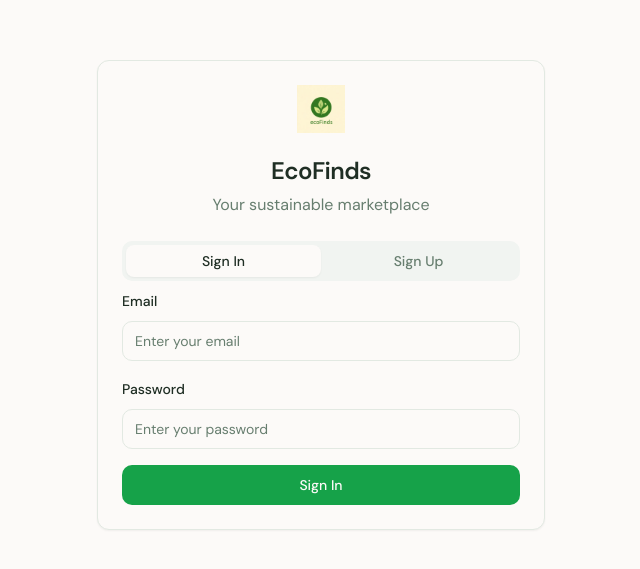
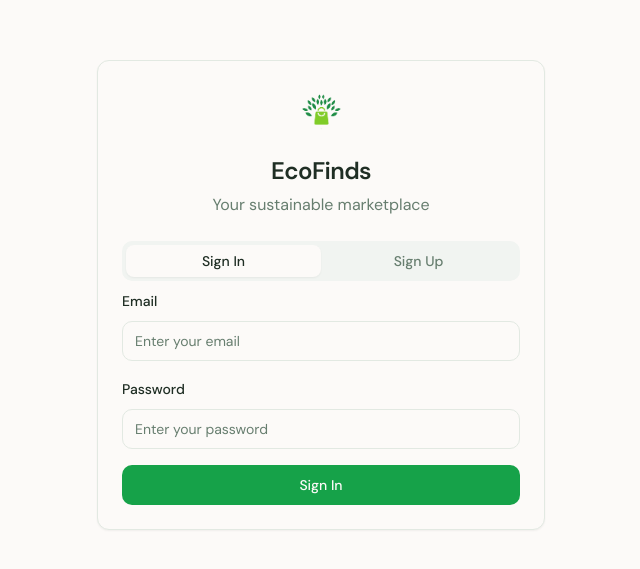
Before and after one commit to EcoFindsX/nimbooz, a React (Vite) app: page /auth in a window 1280 px wide. Shown: the part 105-674 px from the top of the page, without its empty margins (319-959 px from the left). Built offline with nearby package versions, Linux system fonts and the light colour scheme.

Commit message:
Update logo

```diff
--- a/src/components/Layout.tsx
+++ b/src/components/Layout.tsx
@@ -3,7 +3,7 @@ import { Link, useLocation, useNavigate } from 'react-router-dom';
 import { Home, Search, PlusCircle, User, MessageCircle, LogOut } from 'lucide-react';
 import { Button } from '@/components/ui/button';
 import { useAuth } from '@/contexts/AuthContext';
-import ecofindsLogo from '@/assets/ecofinds-logo.png';
+const ecofindsLogo = '/lovable-uploads/009b3627-c86c-4bc3-9c4d-e1e67feb1fcd.png';
 
 interface LayoutProps {
   children: ReactNode;
--- a/src/pages/Auth.tsx
+++ b/src/pages/Auth.tsx
@@ -7,7 +7,7 @@ import { Card, CardContent, CardHeader, CardTitle } from "@/components/ui/card";
 import { Tabs, TabsContent, TabsList, TabsTrigger } from "@/components/ui/tabs";
 import { useAuth } from "@/contexts/AuthContext";
 import { useToast } from "@/hooks/use-toast";
-import ecofindsLogo from "@/assets/ecofinds-logo.png";
+const ecofindsLogo = '/lovable-uploads/009b3627-c86c-4bc3-9c4d-e1e67feb1fcd.png';
 
 export default function Auth() {
   const [searchParams] = useSearchParams();
--- a/src/pages/Index.tsx
+++ b/src/pages/Index.tsx
@@ -3,7 +3,7 @@ import { Link, useNavigate } from 'react-router-dom';
 import { Button } from '@/components/ui/button';
 import { Leaf, Recycle, ShoppingBag, Users } from 'lucide-react';
 import { useAuth } from '@/contexts/AuthContext';
-import ecofindsLogo from '@/assets/ecofinds-logo.png';
+const ecofindsLogo = '/lovable-uploads/009b3627-c86c-4bc3-9c4d-e1e67feb1fcd.png';
 
 const Index = () => {
   const { user } = useAuth();
--- a/src/pages/Login.tsx
+++ b/src/pages/Login.tsx
@@ -6,7 +6,7 @@ import { Label } from '@/components/ui/label';
 import { Card, CardContent, CardDescription, CardHeader, CardTitle } from '@/components/ui/card';
 import { Eye, EyeOff } from 'lucide-react';
 import { useAuth } from '@/contexts/AuthContext';
-import ecofindsLogo from '@/assets/ecofinds-logo.png';
+const ecofindsLogo = '/lovable-uploads/009b3627-c86c-4bc3-9c4d-e1e67feb1fcd.png';
 
 const Login = () => {
   const [email, setEmail] = useState('');
--- a/src/pages/SignUp.tsx
+++ b/src/pages/SignUp.tsx
@@ -7,7 +7,7 @@ import { Card, CardContent, CardDescription, CardHeader, CardTitle } from '@/com
 import { Eye, EyeOff } from 'lucide-react';
 import { useAuth } from '@/contexts/AuthContext';
 import { useToast } from '@/hooks/use-toast';
-import ecofindsLogo from '@/assets/ecofinds-logo.png';
+const ecofindsLogo = '/lovable-uploads/009b3627-c86c-4bc3-9c4d-e1e67feb1fcd.png';
 
 const SignUp = () => {
   const [formData, setFormData] = useState({
```
Also changed, not shown: public/lovable-uploads/009b3627-c86c-4bc3-9c4d-e1e67feb1fcd.png (added), src/assets/ecofinds-logo.png (deleted).
